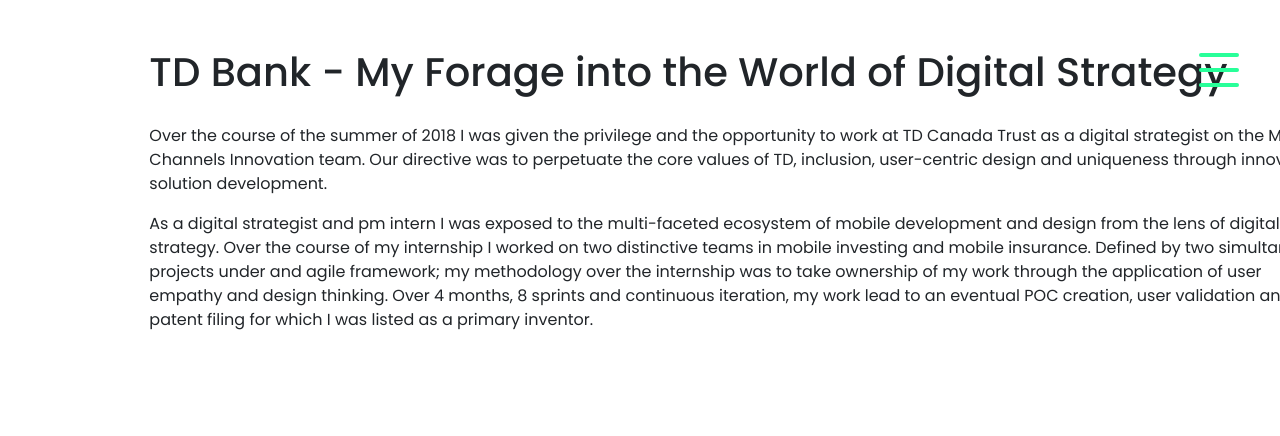
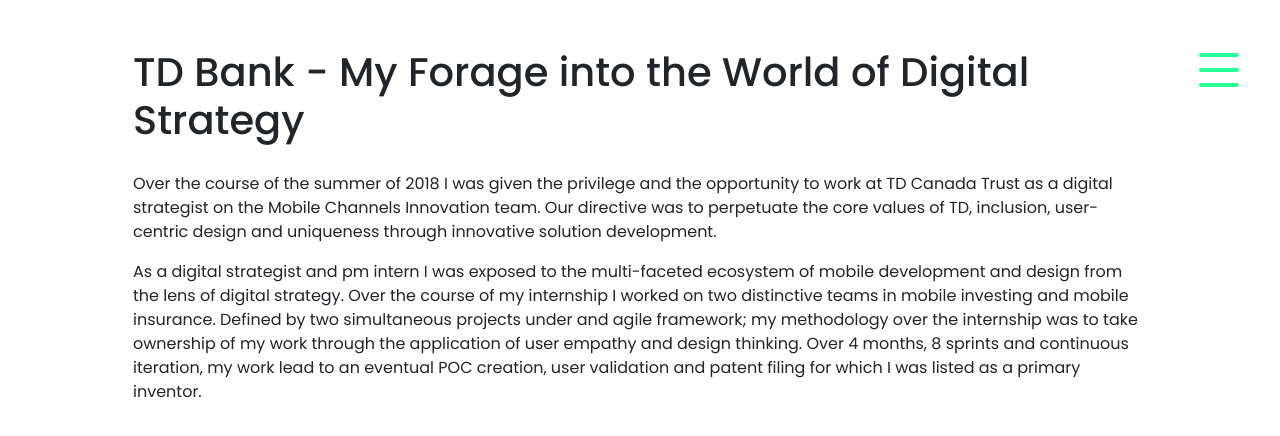
Before and after one commit to Jseto97/jseto97.github.io, a plain HTML site: page TD.html in a window 1280 px wide. Drawn offline with nearby package versions, Linux system fonts and the light colour scheme.

Commit message:
bug fixes

```diff
--- a/TD.html
+++ b/TD.html
@@ -39,9 +39,9 @@
     <a></a>
   </header>
 
-	<section class="container-fluid">
+	<section class="container">
 		<div class="row about ">
-			<div id="about" class="col-12 col-md-12 offset-md-1">
+			<div id="about" class="col-12 col-md-12">
 				<h1>TD Bank - My Forage into the World of Digital Strategy</h1>
 				<p> Over the course of the summer of 2018 I was given the privilege and the opportunity to work at TD Canada Trust as a digital strategist on the Mobile Channels Innovation team.
 					Our directive was to perpetuate the core values of TD, inclusion, user-centric design and uniqueness through innovative solution development.  </p>
```
Also changed, not shown: index.html (+1 -1 lines).
